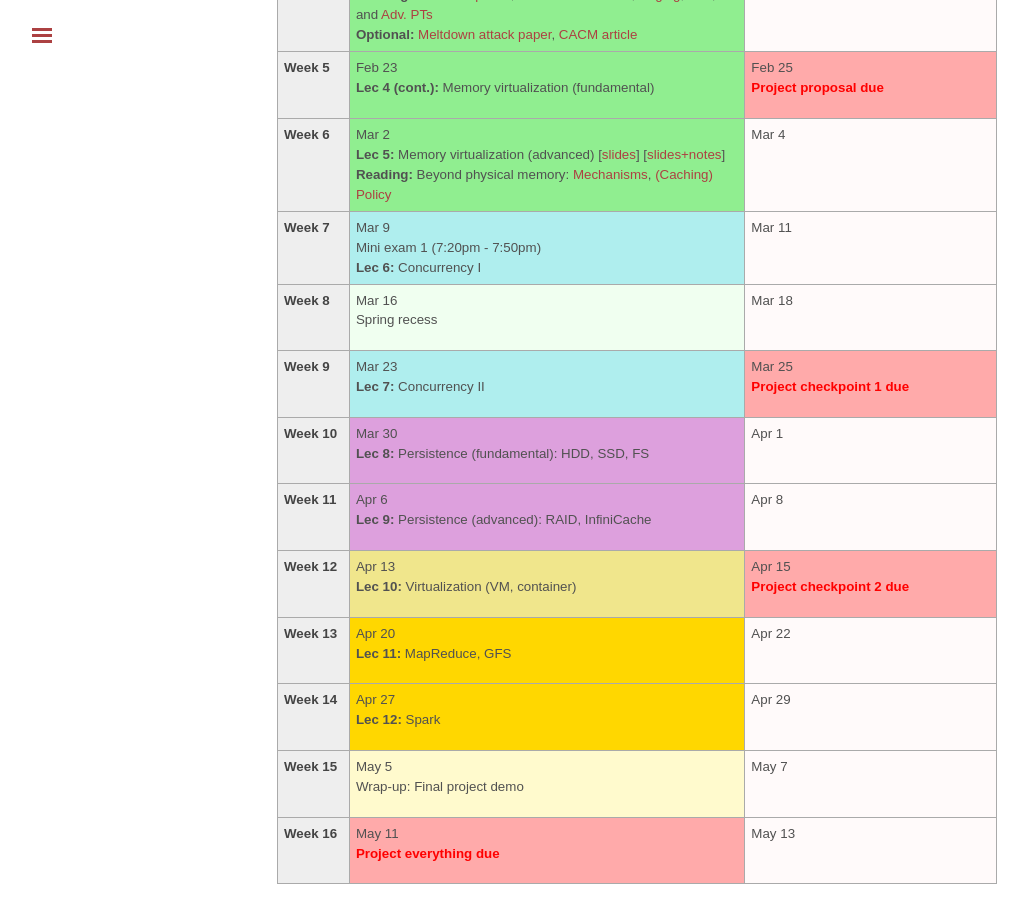
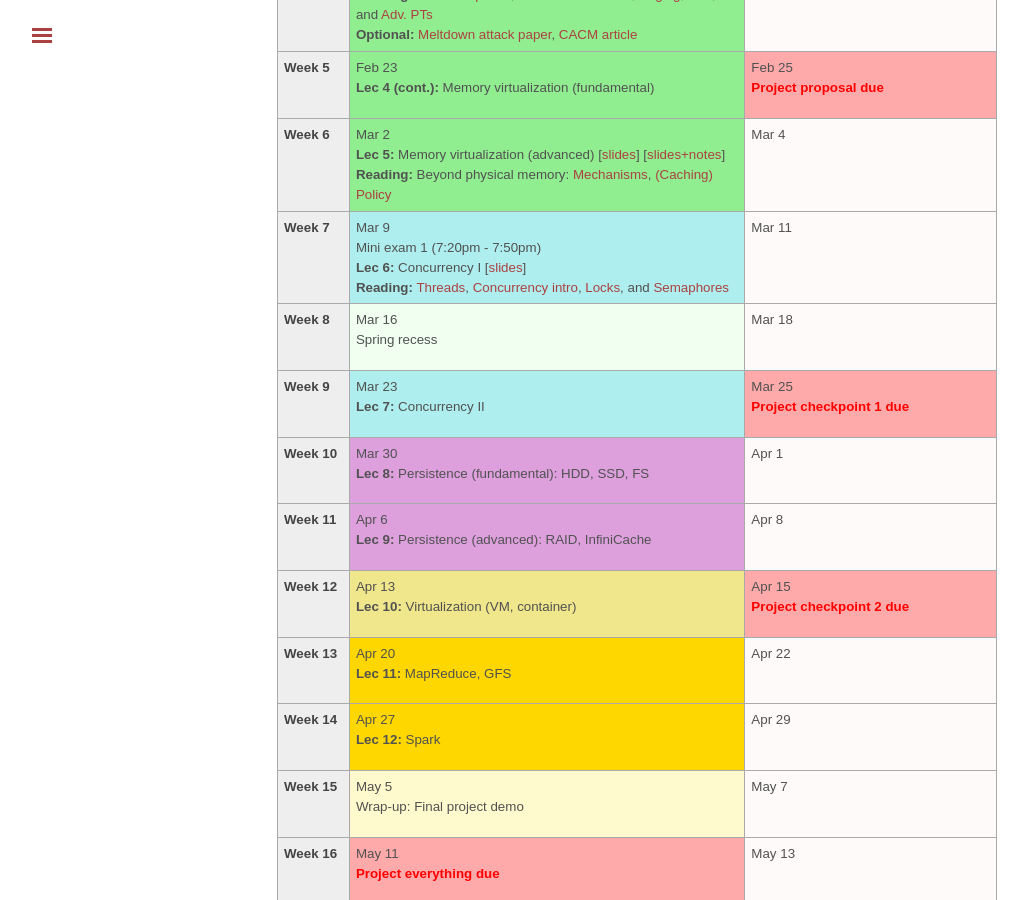
Before and after one commit to tddg/cs571-spring22, a Jekyll site: the page built from schedule.md, in a window 1280 px wide and 900 px high, scrolled down 776 px. Shown: the whole window, without its empty margins (3-1031 px from the left). Built offline with Jekyll 4.4.1, drawn with Linux system fonts in a browser that asks for light colours.

Commit message:
added lec 6

```diff
--- a/_data/news.yml
+++ b/_data/news.yml
@@ -1,3 +1,5 @@
+- date: <strong>03/08/2022</strong>
+  headline: "Lec 6 is posted."
 
 - date: <strong>03/01/2022</strong>
   headline: "Lec 5 is posted."
--- a/schedule.md
+++ b/schedule.md
@@ -178,7 +178,11 @@
   <td id="2021-3-9" class="date"><b>Week 7</b></td>
   <td class="concurrency">Mar 9<br/>
 	Mini exam 1 (7:20pm - 7:50pm) <br/>
-	<b>Lec 6:</b> Concurrency I
+	<b>Lec 6:</b> Concurrency I [<a href="./public/lecs/lec6-concurrency.pdf">slides</a>]<br/>
+	<b>Reading:</b> <a href="https://pages.cs.wisc.edu/~remzi/OSTEP/threads-api.pdf">Threads</a>,
+	<a href="https://pages.cs.wisc.edu/~remzi/OSTEP/threads-intro.pdf">Concurrency intro</a>,
+	<a href="https://pages.cs.wisc.edu/~remzi/OSTEP/threads-locks.pdf">Locks</a>, and
+	<a href="https://pages.cs.wisc.edu/~remzi/OSTEP/threads-sema.pdf">Semaphores</a>
   </td>
   <td class="nodue">Mar 11</td>
 </tr>
```
Also changed, not shown: 1 other file.
